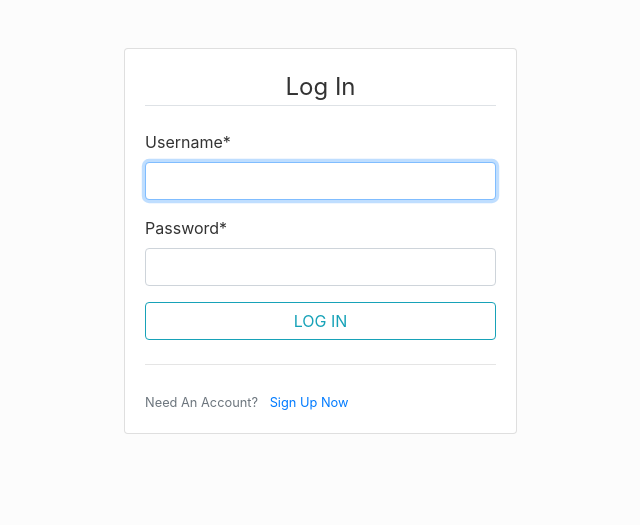
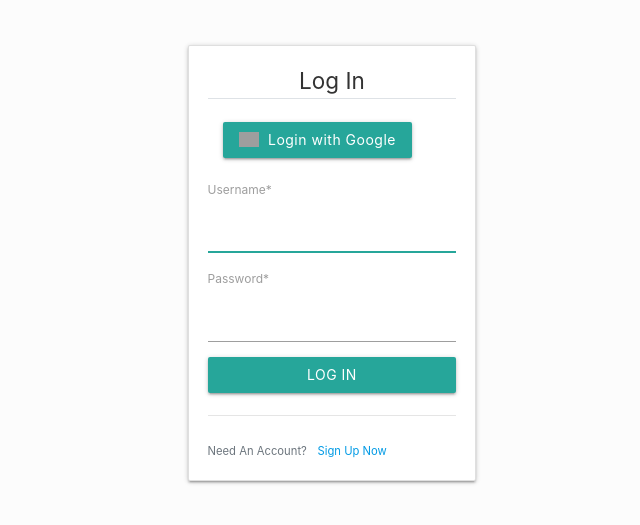
Before and after one commit to prakharepo/campus_placement_app, a Django app: page /login/ in a window 1280 px wide. Shown: the part 48-573 px from the top of the page, without its empty margins (272-912 px from the left). Run offline with Django 3.2, Linux system fonts and the light colour scheme; some libraries are stand-ins or nearby versions; grey boxes are pictures that could not be loaded.

Commit message:
Auth with google

```diff
--- a/campus/urls.py
+++ b/campus/urls.py
@@ -31,6 +31,7 @@ urlpatterns = [
     url(r'^validateLogin/', user_views.validate_login, name='validate_login'),
     url(r'^validate/(?P<field>[\w\-]+)/$', user_views.validate, name='validator'),
     url(r'^', include('placement.urls')),
+    url(r'^accounts/', include('allauth.urls')),
 ]
 if settings.DEBUG:
     urlpatterns += static(settings.MEDIA_URL, document_root=settings.MEDIA_ROOT)
--- a/users/templates/users/login.html
+++ b/users/templates/users/login.html
@@ -5,6 +5,15 @@
         <div class="card card-signin my-5">
             <div class="card-body">
                 <legend class="border-bottom mb-4 text-center">Log In</legend>
+                <div class="row">
+                <div class="col-md-6">
+                    <a class="btn btn-outline-dark" href="/accounts/google/login/?process=login" role="button" style="text-transform:none">
+                        <img width="20px" style="margin-bottom:3px; margin-right:5px" alt="Google sign-in"
+                            src="https://upload.wikimedia.org/wikipedia/commons/thumb/5/53/Google_%22G%22_Logo.svg/512px-Google_%22G%22_Logo.svg.png" />
+                        Login with Google
+                    </a>
+                </div>
+            </div>
                 <form class="form-signin" method="POST">{% csrf_token %}
                     {{ form|crispy }}
                     <button class="btn btn-outline-info btn-block text-uppercase" type="submit">Log In</button>
@@ -50,4 +59,6 @@
         }
     })
 </script>
+<link rel="stylesheet" href="https://cdnjs.cloudflare.com/ajax/libs/materialize/1.0.0-beta/css/materialize.min.css">
+<script src="https://cdnjs.cloudflare.com/ajax/libs/materialize/1.0.0-beta/js/materialize.min.js"></script>
 {% endblock %}
```
Also changed, not shown: campus/settings.py (+14 -0 lines), db.sqlite3.
